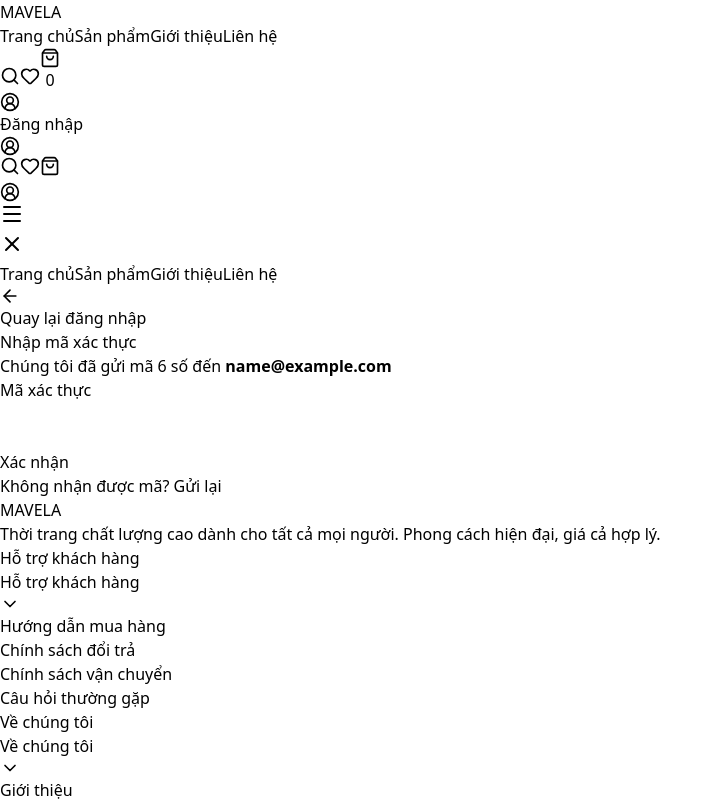
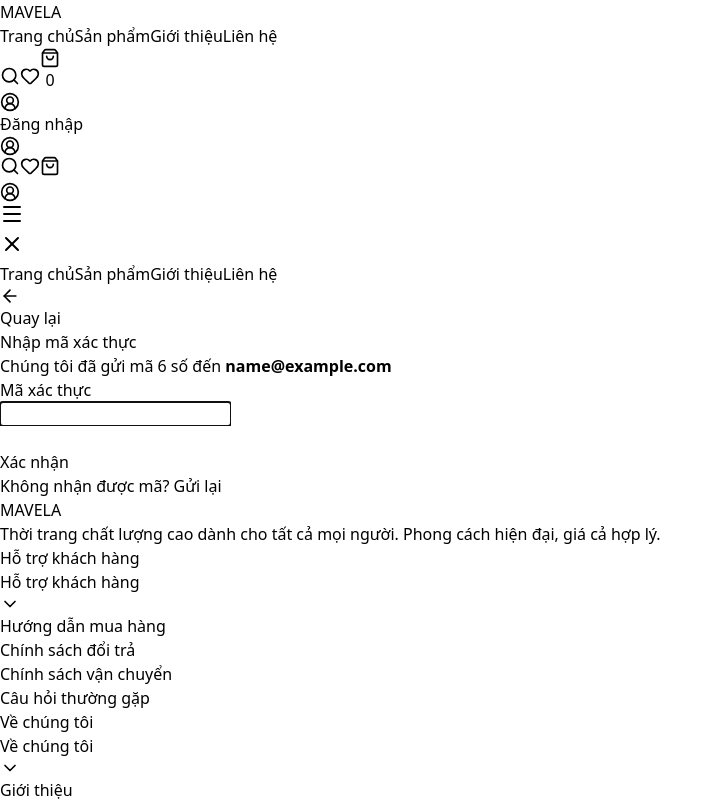
Before and after one commit to githubcopilotne/front-end, a React (Vite) app: page /quen-mat-khau in a window 1280 px wide. Both pictures are taken after typing "name@example.com" into the empty fields and a click on the button "Gửi mã xác thực". Shown: the top 800 px of the page, without its empty margins (0-722 px from the left). Built offline with nearby package versions, Linux system fonts and the light colour scheme.

Commit message:
refactor input OTP

```diff
--- /dev/null
+++ b/src/components/common/OtpInput.tsx
@@ -0,0 +1,71 @@
+import { useRef, useEffect } from 'react'
+
+interface OtpInputProps {
+  value: string[]
+  onChange: (otp: string[]) => void
+}
+
+const OtpInput = ({ value, onChange }: OtpInputProps) => {
+  const otpRefs = useRef<(HTMLInputElement | null)[]>([])
+
+  // Auto focus vào ô đầu tiên khi component hiện ra
+  useEffect(() => {
+    otpRefs.current[0]?.focus()
+  }, [])
+
+  const handleChange = (index: number, inputValue: string) => {
+    // Chỉ cho phép nhập số
+    if (inputValue && !/^\d$/.test(inputValue)) return
+
+    const newOtp = [...value]
+    newOtp[index] = inputValue
+    onChange(newOtp)
+
+    // Tự động nhảy sang ô tiếp theo
+    if (inputValue && index < 5) {
+      otpRefs.current[index + 1]?.focus()
+    }
+  }
+
+  const handleKeyDown = (index: number, e: React.KeyboardEvent<HTMLInputElement>) => {
+    // Nhấn Backspace: xóa và quay lại ô trước
+    if (e.key === 'Backspace' && !value[index] && index > 0) {
+      otpRefs.current[index - 1]?.focus()
+    }
+  }
+
+  const handlePaste = (e: React.ClipboardEvent) => {
+    e.preventDefault()
+    const pasteData = e.clipboardData.getData('text').replace(/\D/g, '').slice(0, 6)
+    if (pasteData) {
+      const newOtp = [...value]
+      for (let i = 0; i < pasteData.length; i++) {
+        newOtp[i] = pasteData[i]
+      }
+      onChange(newOtp)
+      // Focus vào ô cuối cùng được điền
+      const lastIndex = Math.min(pasteData.length - 1, 5)
+      otpRefs.current[lastIndex]?.focus()
+    }
+  }
+
+  return (
+    <div className="flex justify-center gap-2" onPaste={handlePaste}>
+      {value.map((digit, index) => (
+        <input
+          key={index}
+          ref={(el) => { otpRefs.current[index] = el }}
+          type="text"
+          inputMode="numeric"
+          maxLength={1}
+          value={digit}
+          onChange={(e) => handleChange(index, e.target.value)}
+          onKeyDown={(e) => handleKeyDown(index, e)}
+          className="w-12 h-14 text-center text-2xl font-semibold border border-gray-300 rounded-lg focus:ring-2 focus:ring-[#111111] focus:border-transparent outline-none transition-all"
+        />
+      ))}
+    </div>
+  )
+}
+
+export default OtpInput
--- a/src/pages/auth/ForgotPasswordPage.tsx
+++ b/src/pages/auth/ForgotPasswordPage.tsx
@@ -1,6 +1,7 @@
-import { useState, useRef } from 'react'
+import { useState } from 'react'
 import { Link, useNavigate } from 'react-router-dom'
 import { ArrowLeft, Eye, EyeOff } from 'lucide-react'
+import OtpInput from '../../components/common/OtpInput'
 
 const ForgotPasswordPage = () => {
   const navigate = useNavigate()
@@ -13,43 +14,6 @@
     password: '',
     confirmPassword: '',
   })
-  const otpRefs = useRef<(HTMLInputElement | null)[]>([])
-
-  const handleOtpChange = (index: number, value: string) => {
-    // Chỉ cho phép nhập số
-    if (value && !/^\d$/.test(value)) return
-
-    const newOtp = [...otp]
-    newOtp[index] = value
-    setOtp(newOtp)
-
-    // Tự động nhảy sang ô tiếp theo
-    if (value && index < 5) {
-      otpRefs.current[index + 1]?.focus()
-    }
-  }
-
-  const handleOtpKeyDown = (index: number, e: React.KeyboardEvent<HTMLInputElement>) => {
-    // Nhấn Backspace: xóa và quay lại ô trước
-    if (e.key === 'Backspace' && !otp[index] && index > 0) {
-      otpRefs.current[index - 1]?.focus()
-    }
-  }
-
-  const handleOtpPaste = (e: React.ClipboardEvent) => {
-    e.preventDefault()
-    const pasteData = e.clipboardData.getData('text').replace(/\D/g, '').slice(0, 6)
-    if (pasteData) {
-      const newOtp = [...otp]
-      for (let i = 0; i < pasteData.length; i++) {
-        newOtp[i] = pasteData[i]
-      }
-      setOtp(newOtp)
-      // Focus vào ô cuối cùng được điền
-      const lastIndex = Math.min(pasteData.length - 1, 5)
-      otpRefs.current[lastIndex]?.focus()
-    }
-  }
 
   const handleSendOtp = (e: React.FormEvent) => {
     e.preventDefault()
@@ -85,7 +49,7 @@
             className="inline-flex items-center gap-2 text-gray-600 hover:text-[#111111] mb-6"
           >
             <ArrowLeft size={20} />
-            <span>Quay lại đăng nhập</span>
+            <span>Quay lại</span>
           </Link>
 
           {/* Step 1: Nhập email */}
@@ -143,21 +107,7 @@
                   <label className="block text-sm font-medium text-gray-700 mb-3 text-center">
                     Mã xác thực
                   </label>
-                  <div className="flex justify-center gap-2" onPaste={handleOtpPaste}>
-                    {otp.map((digit, index) => (
-                      <input
-                        key={index}
-                        ref={(el) => { otpRefs.current[index] = el }}
-                        type="text"
-                        inputMode="numeric"
-                        maxLength={1}
-                        value={digit}
-                        onChange={(e) => handleOtpChange(index, e.target.value)}
-                        onKeyDown={(e) => handleOtpKeyDown(index, e)}
-                        className="w-12 h-14 text-center text-2xl font-semibold border border-gray-300 rounded-lg focus:ring-2 focus:ring-[#111111] focus:border-transparent outline-none transition-all"
-                      />
-                    ))}
-                  </div>
+                  <OtpInput value={otp} onChange={setOtp} />
                 </div>
 
                 <button
--- a/src/pages/auth/RegisterPage.tsx
+++ b/src/pages/auth/RegisterPage.tsx
@@ -1,8 +1,11 @@
 import { useState } from 'react'
-import { Link } from 'react-router-dom'
-import { Eye, EyeOff } from 'lucide-react'
+import { Link, useNavigate } from 'react-router-dom'
+import { Eye, EyeOff, ArrowLeft } from 'lucide-react'
+import OtpInput from '../../components/common/OtpInput'
 
 const RegisterPage = () => {
+  const navigate = useNavigate()
+  const [step, setStep] = useState(1) // 1: nhập form, 2: nhập OTP
   const [showPassword, setShowPassword] = useState(false)
   const [showConfirmPassword, setShowConfirmPassword] = useState(false)
   const [formData, setFormData] = useState({
@@ -12,15 +15,25 @@
     password: '',
     confirmPassword: '',
   })
+  const [otp, setOtp] = useState(['', '', '', '', '', ''])
 
   const handleChange = (e: React.ChangeEvent<HTMLInputElement>) => {
     setFormData({ ...formData, [e.target.name]: e.target.value })
   }
 
-  const handleSubmit = (e: React.FormEvent) => {
+  const handleSubmitForm = (e: React.FormEvent) => {
     e.preventDefault()
-    // TODO: Xử lý đăng ký
-    console.log(formData)
+    // TODO: Gửi thông tin đăng ký và yêu cầu OTP
+    console.log('Register form:', formData)
+    setStep(2)
+  }
+
+  const handleVerifyOtp = (e: React.FormEvent) => {
+    e.preventDefault()
+    const otpValue = otp.join('')
+    // TODO: Xác thực OTP và tạo tài khoản
+    console.log('Verify OTP:', otpValue)
+    navigate('/dang-nhap')
   }
 
   return (
@@ -28,18 +41,22 @@
       <div className="w-full max-w-md">
         {/* Card */}
         <div className="bg-white rounded-2xl shadow-lg p-8">
+
+          {/* Step 1: Form đăng ký */}
+          {step === 1 && (
+            <>
               {/* Header */}
               <div className="text-center mb-8">
                 <h1 className="text-2xl font-bold text-gray-900">
                   Tạo tài khoản
                 </h1>
                 <p className="mt-2 text-gray-500">
-              Đăng kí ngay để có trải nghiệm mua sắm tuyệt vời
+                  Đăng ký ngay để có trải nghiệm mua sắm tuyệt vời
                 </p>
               </div>
 
               {/* Form */}
-          <form onSubmit={handleSubmit} className="space-y-4">
+              <form onSubmit={handleSubmitForm} className="space-y-4">
                 {/* Họ tên */}
                 <div>
                   <label htmlFor="fullName" className="block text-sm font-medium text-gray-700 mb-1">
@@ -159,6 +176,62 @@
                   Đăng nhập
                 </Link>
               </p>
+            </>
+          )}
+
+          {/* Step 2: Nhập OTP */}
+          {step === 2 && (
+            <>
+              {/* Back button */}
+              <button
+                onClick={() => setStep(1)}
+                className="inline-flex items-center gap-2 text-gray-600 hover:text-[#111111] mb-6"
+              >
+                <ArrowLeft size={20} />
+                <span>Quay lại</span>
+              </button>
+
+              {/* Header */}
+              <div className="text-center mb-8">
+                <h1 className="text-2xl font-bold text-gray-900">
+                  Xác thực email
+                </h1>
+                <p className="mt-2 text-gray-500">
+                  Chúng tôi đã gửi mã 6 số đến <strong>{formData.email}</strong>
+                </p>
+              </div>
+
+              {/* Form OTP */}
+              <form onSubmit={handleVerifyOtp} className="space-y-4">
+                <div>
+                  <label className="block text-sm font-medium text-gray-700 mb-3 text-center">
+                    Mã xác thực
+                  </label>
+                  <OtpInput value={otp} onChange={setOtp} />
+                </div>
+
+                <button
+                  type="submit"
+                  disabled={otp.some(d => !d)}
+                  className="w-full bg-[#111111] text-white py-3 rounded-lg font-medium hover:bg-gray-800 transition-colors disabled:bg-gray-400 disabled:cursor-not-allowed"
+                >
+                  Xác nhận
+                </button>
+
+                <p className="text-center text-gray-600">
+                  Không nhận được mã?{' '}
+                  <button
+                    type="button"
+                    onClick={() => console.log('Resend OTP')}
+                    className="text-[#111111] font-medium hover:underline"
+                  >
+                    Gửi lại
+                  </button>
+                </p>
+              </form>
+            </>
+          )}
+
         </div>
       </div>
     </div>
```
Lines whose indentation alone changed are shown as unchanged.
